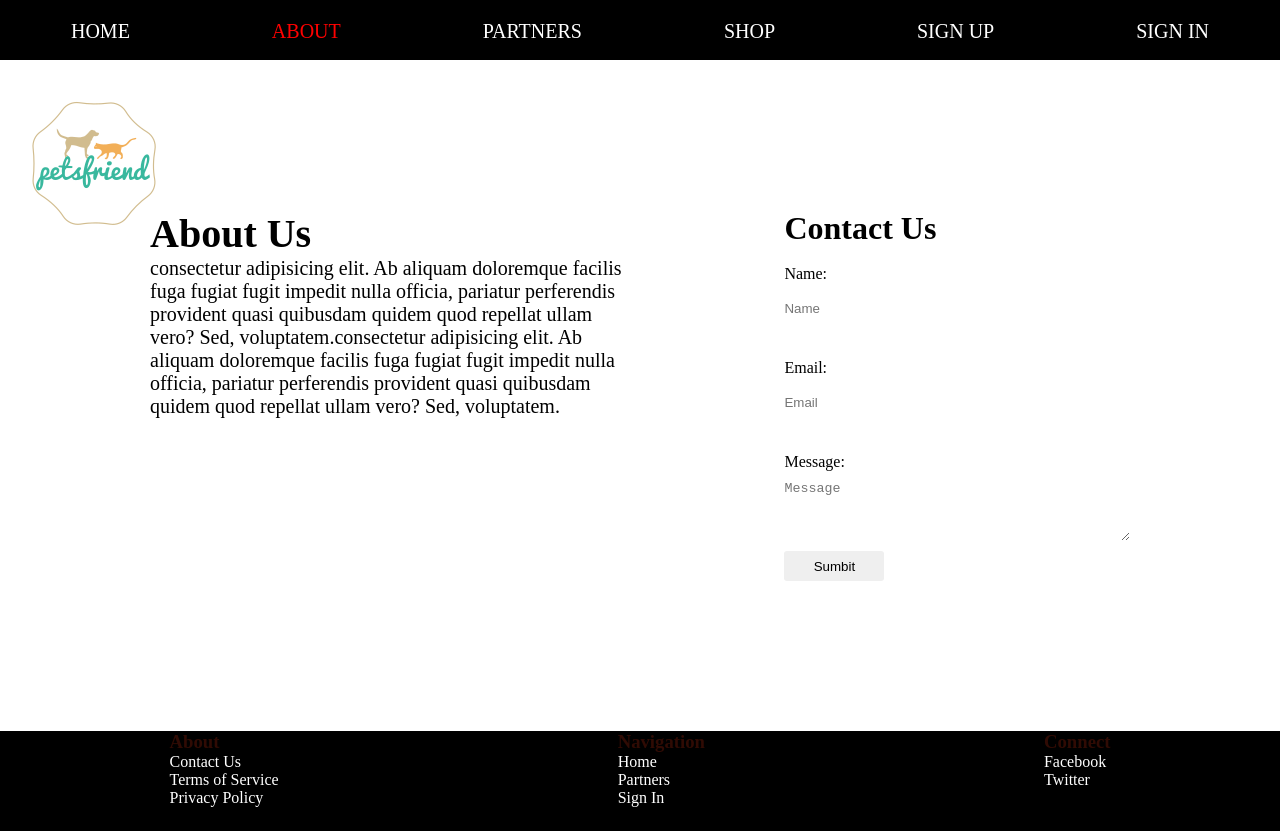
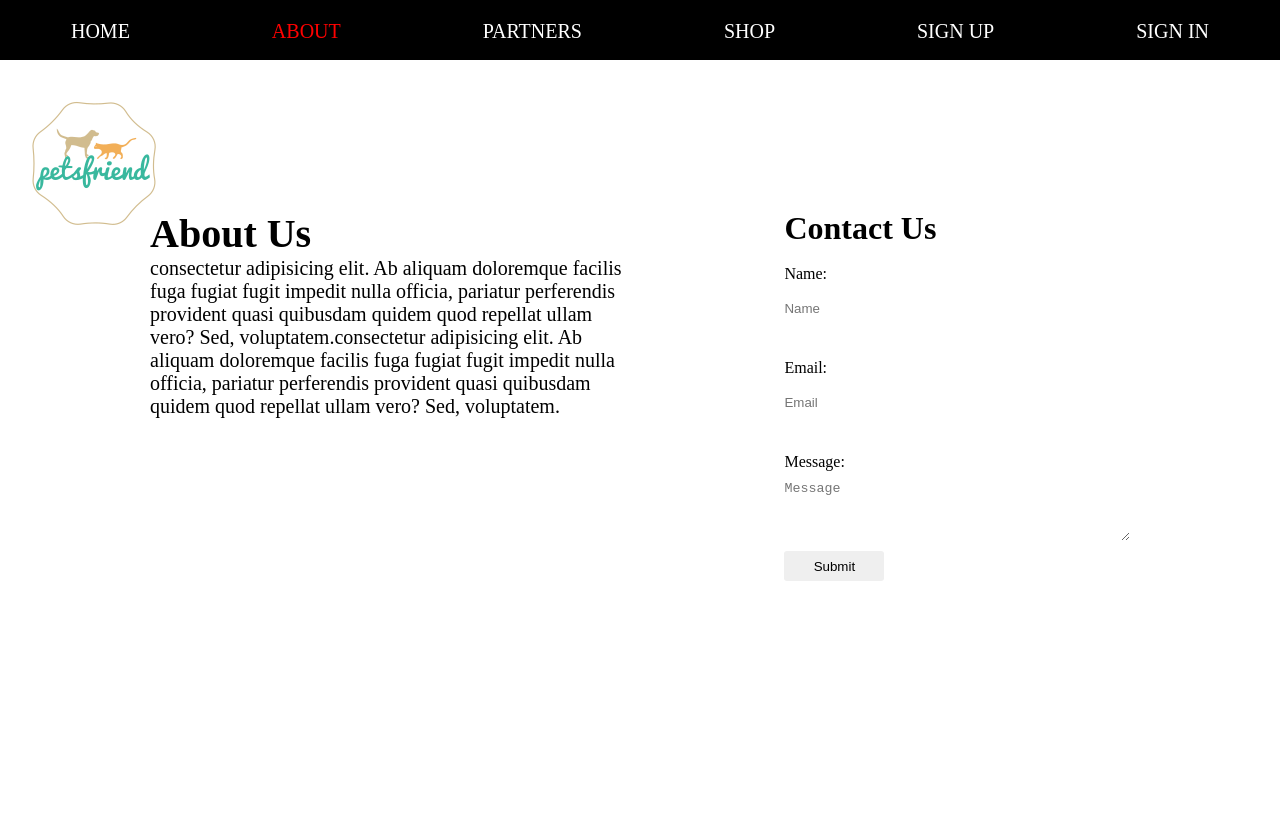
Before and after one commit to ArthurAleqsan/petsfriend, an Angular app: page /about in a window 1280 px wide. After the commit the page ends 800 px from the top, so only its background shows below. Built offline with nearby package versions, Linux system fonts and the light colour scheme.

Commit message:
Made some changes in about

```diff
--- a/src/app/about/about.component.html
+++ b/src/app/about/about.component.html
@@ -12,8 +12,9 @@
                 </p>
         </div>
 
-        <div class="contactForm">
+        <div class="contact-container">
 			<h1>Contact Us</h1><br>
+				<form class="contact-form" #contactForm (ngSubmit)="onSubmit()" action="#">
 				<label for="name">Name:</label>
 				<input type="text" placeholder="Name" required [(ngModel)]="contact.name" name="name" #name="ngModel" minlength="3" >
 				<div *ngIf="name.errors && (name.dirty || name.touched)">
@@ -42,10 +43,11 @@
 					</div>
 				</div>
 				<button type="submit"
-					(click)='addContact(contact)'
-					>Sumbit
+					value="Submit"
+					>Submit
 				</button>
-        </div>
+				</form>
+			</div>
      </div>
  <div>
         <h1> {{contact.name}}</h1>
--- a/src/app/about/about.component.scss
+++ b/src/app/about/about.component.scss
@@ -1,19 +1,27 @@
 .container {
    display:flex;
    flex-direction: row;
-   justify-content:center;
+   justify-content: center;
+   overflow: auto;
 }
 .aboutUs {
     font-size:20px;
     margin:150px 0 150px 150px;
 }
-.contactForm {
-   display:flex;
-   flex-direction: column;
-   margin:150px;
+.contact {
+    &-container {
+        display:flex;
+        flex-direction: column;
+        margin:150px;
+    }
+    &-form {
+        display: flex;
+        flex-direction: column;
+    }
 }
 input {
     box-sizing: border-box;
+    border-color: black;
     height:30px;
     width:27vw;
     margin-bottom: 36px;
@@ -21,15 +29,13 @@ input {
 label {
     margin-bottom: 10px;
 }
-button {
+button[type=submit] {
     width:100px;
     height:30px;
     border-radius: 3px;
     margin-top:10px;
     cursor: pointer;
 }
-.form {
-    display:flex;
-    flex-direction: column;
-    margin:150px;
+textarea {
+    resize: vertical;
 }
--- a/src/app/about/about.component.ts
+++ b/src/app/about/about.component.ts
@@ -21,6 +21,9 @@ export class AboutComponent {
 
   constructor() {}
 
+  onSubmit() {
+    alert("Submitted!!!");
+  }
 
   get currentMessage() {
     return JSON.stringify(this.contact);
--- a/src/app/app.component.html
+++ b/src/app/app.component.html
@@ -1,3 +1,3 @@
 <app-navigation></app-navigation>
 <router-outlet></router-outlet>
-<app-footer></app-footer>
+<!-- <app-footer></app-footer> -->
--- a/src/app/contact.ts
+++ b/src/app/contact.ts
@@ -4,6 +4,5 @@ export class Contact{
         public name:string,
         public email:string,
         public message:string
-
     ){}
 }
--- a/src/app/footer/footer.component.html
+++ b/src/app/footer/footer.component.html
@@ -22,4 +22,5 @@
                 <li>Twitter</li>
             </ul>
         </section>
+        <summary>&#169;Copyrights Reserved</summary>
 </footer>
--- a/src/app/footer/footer.component.scss
+++ b/src/app/footer/footer.component.scss
@@ -1,10 +1,21 @@
-.container {
+footer {
     background-color: black;
+    height: 100px;
     color: white;
-    height: 100px;
     display: flex;
-    justify-content: space-around;
+    flex-direction: row;
+    justify-content: space-between;
 }
+// .container {
+//     width: 100%;
+//     position: absolute;
+//     display: flex;
+//     flex-direction: row;
+// }
+// section {
+//     display: flex;
+//     flex-direction: column;
+// }
 ul {
     list-style-type: none;
 }
```
